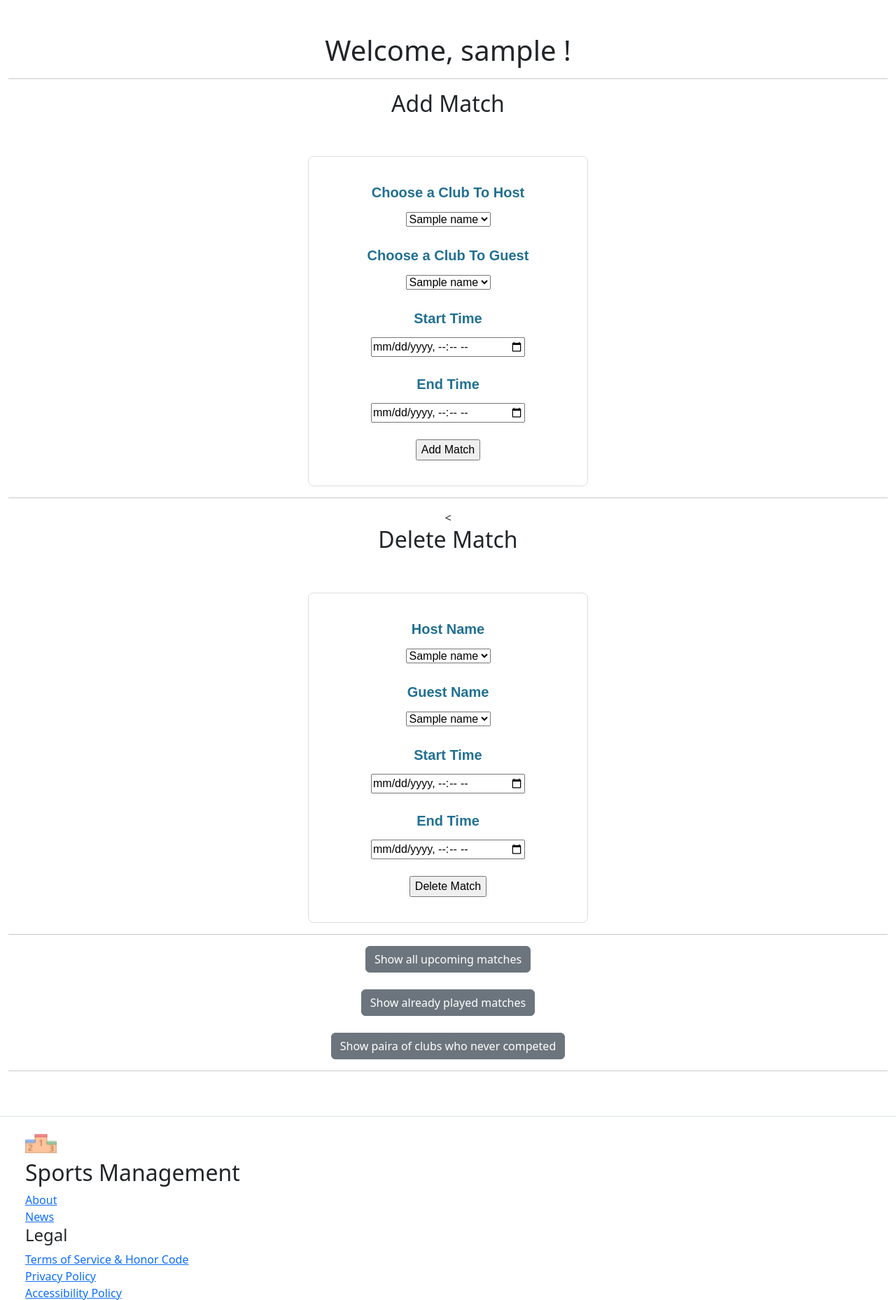
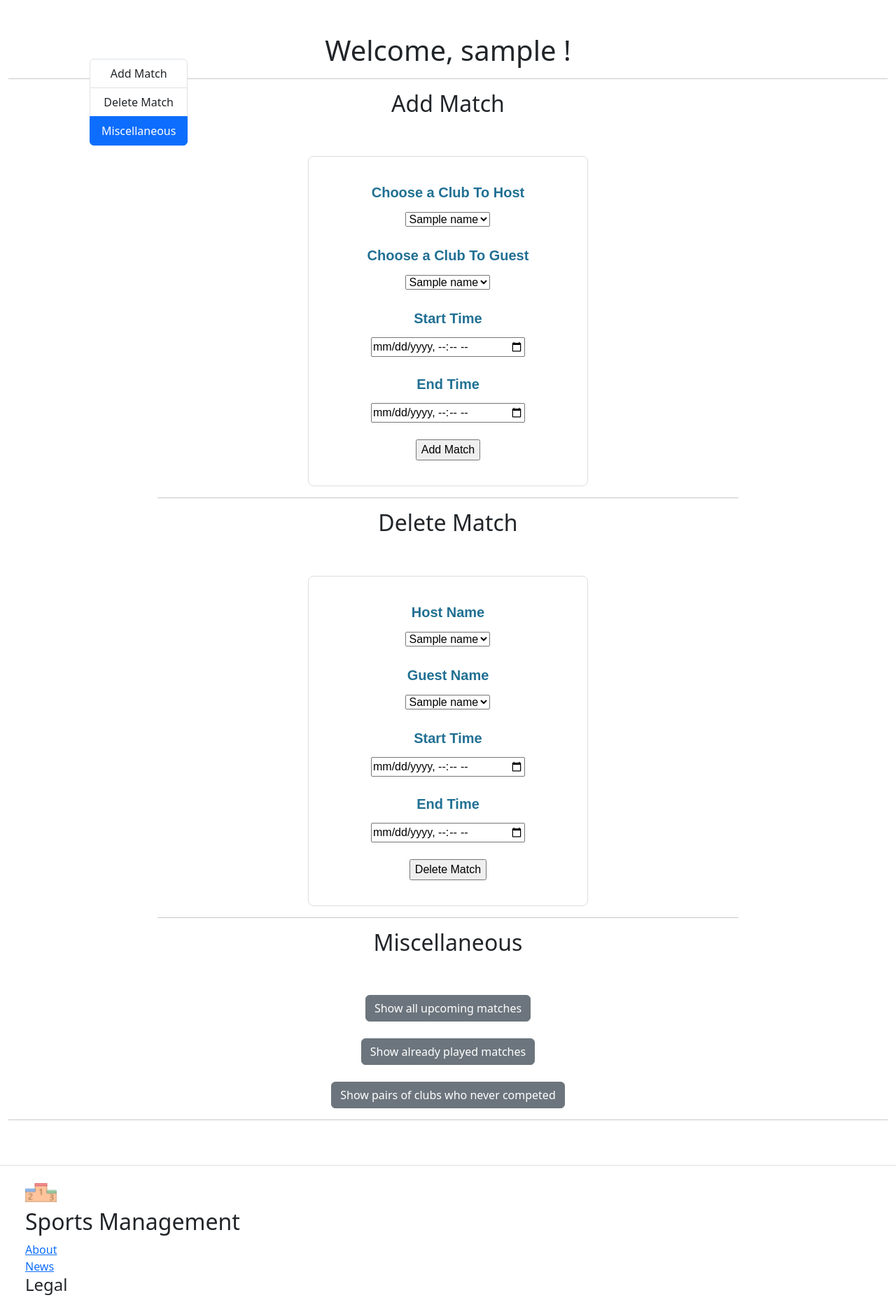
Before and after one commit to MoTammaa/Sports-Management_Registeration-DBMS, a Flask app: template templates/Sports_Association_Manager.html in a window 1280 px wide. Shown: the part 76-1934 px from the top of the page at 70% size. Run offline with Flask 3, Linux system fonts and the light colour scheme; the visitor is signed in with stand-in values (Sample User, id 1); the template is opened without the code that fills it: most values are stand-ins (such as "Sample title", 1, 10 or a date in 2020); some libraries are stand-ins or nearby versions.

Commit message:
Sp Assoc Mng navigation enhancement

```diff
--- a/templates/Sports_Association_Manager.html
+++ b/templates/Sports_Association_Manager.html
@@ -1,4 +1,3 @@
-
 <!DOCTYPE html>
 
 
@@ -14,77 +13,102 @@
 
 <hr>
 
+
+<!-- scroll spy here -->
+<div class="row">
+	<div class="col-2">
+		<div id="list-example" class="list-group floating">
+			<a class="list-group-item list-group-item-action" href="#add-1">Add Match</a>
+			<a class="list-group-item list-group-item-action" href="#delete-2">Delete Match</a>
+			<a class="list-group-item list-group-item-action" href="#misc-3">Miscellaneous</a>
+		</div>
+	</div>
+	<div class="col-8">
+		<div data-bs-spy="scroll" data-bs-target="#list-example" data-bs-smooth-scroll="true" class="scrollspy-example"
+			tabindex="0">
+
 			<h2> Add Match </h2> <br><br>
-<form action="/add_match" method="post">
+			<form id="add-1" action="/add_match" method="post">
 				<label> Choose a Club To Host </label>
-	<select name="added host" required >
+				<select name="added host" required>
 					{% for name in club_names1 %}
 					<option value='{{name.club_id}}'>{{name.name}}</option>
 					{% endfor %}
 				</select><br><br>
 				<label> Choose a Club To Guest </label>
-	<select name="added Guest" required >
+				<select name="added Guest" required>
 					{% for name in club_names2 %}
 					<option value='{{name.club_id}}'>{{name.name}}</option>
 					{% endfor %}
 				</select><br><br>
 				<label> Start Time </label>
-	<input onchange="validateDate()" id= "start_time" type="datetime-local" name="New_Match_Start_Time" required/> <br><br>
+				<input onchange="validateDate()" id="start_time" type="datetime-local" name="New_Match_Start_Time"
+					required /> <br><br>
 				<label> End Time </label>
-	<input onchange="validateDate()" id= "end_time" type="datetime-local" name="New_Match_End_Time" required /> <br><br>
+				<input onchange="validateDate()" id="end_time" type="datetime-local" name="New_Match_End_Time"
+					required /> <br><br>
 				<input type="submit" value="Add Match">
 			</form>
 
 			<hr>
 
-<<h2> Delete Match </h2> <br><br>
-<form action="/delete_match" method="post">
+			<h2> Delete Match </h2> <br><br>
+			<form id="delete-2" action="/delete_match" method="post">
 				<label> Host Name </label>
-	<select name="deleted host" required >
+				<select name="deleted host" required>
 					{% for name in club_names3 %}
 					<option value='{{name.name}}'>{{name.name}}</option>
 					{% endfor %}
 				</select><br><br>
 				<label> Guest Name </label>
-	<select name="deleted guest" required >
+				<select name="deleted guest" required>
 					{% for name in club_names4 %}
 					<option value='{{name.name}}'>{{name.name}}</option>
 					{% endfor %}
 				</select><br><br>
 				<label> Start Time </label>
-	<input  type="datetime-local" name="Deleted_Match_Start_Time" required/> <br><br>
+				<input type="datetime-local" name="Deleted_Match_Start_Time" required /> <br><br>
 				<label> End Time </label>
-	<input type="datetime-local" name="Deleted_Match_End_Time"/ required> <br><br>
+				<input type="datetime-local" name="Deleted_Match_End_Time" required> <br><br>
 				<input type="submit" value="Delete Match">
 			</form>
 
 			<hr>
 
-<button onclick="location.href = '/all_upcoming_matches';" class="btn btn-secondary ml-3"> Show all upcoming matches </button><br><br>
+			<h2> Miscellaneous </h2> <br><br>
 
-<button onclick="location.href = '/already_played_matches';" class="btn btn-secondary ml-3"> Show already played matches </button><br><br>
+			<button onclick="location.href = '/all_upcoming_matches';" class="btn btn-secondary ml-3"> Show all upcoming
+				matches </button><br><br>
 
-<button onclick="location.href = '/pairs_never_matched';" class="btn btn-secondary ml-3"> Show paira of clubs who never competed </button>
+			<button id="misc-3" onclick="location.href = '/already_played_matches';" class="btn btn-secondary ml-3"> Show already
+				played matches </button><br><br>
 
+			<button onclick="location.href = '/pairs_never_matched';" class="btn btn-secondary ml-3"> Show pairs of
+				clubs who never competed </button>
+
+
+		</div>
+	</div>
+</div>
 
 <hr>
 
 <script>
-	function validateDate(){
+	function validateDate() {
 		var start_time = new Date(document.getElementById("start_time").value);
 		var end_time = new Date(document.getElementById("end_time").value);
 		var current_date = new Date();
 
-	  if(current_date - start_time > 59999){
+		if (current_date - start_time > 59999) {
 			alert("lets go to the past and play the match , BALABIZO ! :)");
 			document.getElementById("start_time").value = null;
 		}
-	  else if(end_time < start_time){
+		else if (end_time < start_time) {
 			alert("Such a cool match that will end before it starts ! :)");
 			document.getElementById("end_time").value = null;
 
 		}
-	  else if(end_time - start_time <= 59999){
+		else if (end_time - start_time <= 59999) {
 			alert("you made Physics Sad , running and movement with no time ? )");
 			document.getElementById("end_time").value = null;
 
--- a/templates/System_admin.html
+++ b/templates/System_admin.html
@@ -13,7 +13,7 @@ System Admin
 
 <!-- scroll spy here -->
 <div class="row">
-	<div class="col-4">
+	<div class="col-2">
 		<div id="list-example" class="list-group floating">
 			<a class="list-group-item list-group-item-action" href="#addC-0">Add Club</a>
 			<a class="list-group-item list-group-item-action" href="#delete-1">Delete Club</a>
```
Lines whose indentation alone changed are shown as unchanged.
